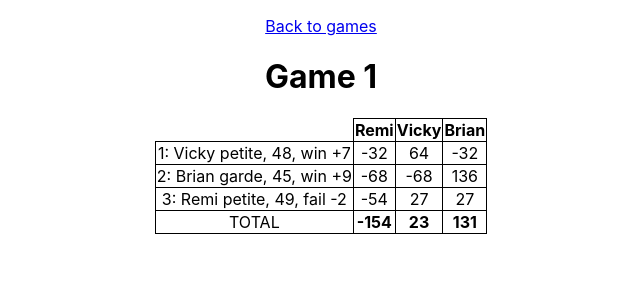
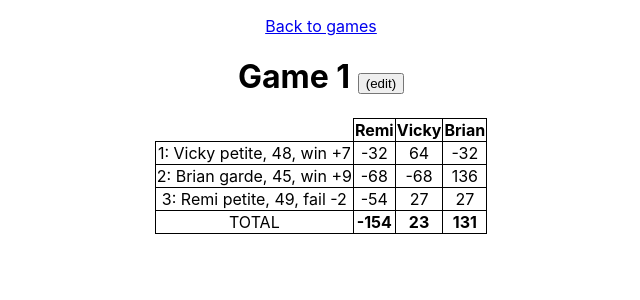
Before and after one commit to remram44/tarot-score, a React (Create React App) app: page /1 in a window 1280 px wide. Shown: the top 300 px of the page, without its empty margins (319-959 px from the left). Built offline with nearby package versions, Linux system fonts and the light colour scheme; the HTML template or start-up script is replaced by a standard one.

Commit message:
Implement renaming games

```diff
--- a/src/GameView.tsx
+++ b/src/GameView.tsx
@@ -133,6 +133,27 @@ export class GameView extends React.PureComponent<GameViewProps, GameViewState>
     }
   }
 
+  rename() {
+    const {gameInfo} = this.state;
+    if(!gameInfo) {
+      return;
+    } else {
+      const {game} = gameInfo;
+      const newName = prompt("New name", game.name);
+      if(newName && newName !== game.name) {
+        (async () => {
+          await this.props.database.renameGame(game.id, newName);
+          this.setState({
+            gameInfo: {
+              ...gameInfo,
+              game: {...game, name: newName},
+            },
+          });
+        })();
+      }
+    }
+  }
+
   renderRound(round: Round) {
     const {gameInfo} = this.state;
     if(!gameInfo) {
@@ -169,7 +190,7 @@ export class GameView extends React.PureComponent<GameViewProps, GameViewState>
       return (
         <>
           <p><Link to="/">Back to games</Link></p>
-          <h1>{gameInfo.game.name}</h1>
+          <h1>{gameInfo.game.name} <button onClick={() => this.rename()}>(edit)</button></h1>
           <table className="scores">
             <thead>
               <tr>
--- a/src/db.ts
+++ b/src/db.ts
@@ -116,6 +116,7 @@ export class Database {
       ['games', 'game_players', 'rounds'],
       'readonly',
     );
+    // Get game
     const game = await this._getGame(transaction, id);
     if(game === null) {
       return null;
@@ -135,6 +136,24 @@ export class Database {
       games.add({name: "New Game", created: new Date(), modified: new Date()}).onsuccess = (event) => {
         const gameId = (event.target as unknown as {result: number}).result;
         accept(gameId);
+      };
+    });
+  }
+
+  async renameGame(id: number, name: string): Promise<void> {
+    const transaction = this.idb.transaction(['games'], 'readwrite');
+    const games = transaction.objectStore('games');
+    return new Promise((accept, reject) => {
+      games.get(id).onsuccess = (event) => {
+        const game = (event.target as unknown as {result: Game}).result;
+        if(!game) {
+          reject(new Error("No such game"));
+        } else {
+          game.name = name;
+          games.put(game).onsuccess = () => {
+            accept();
+          };
+        }
       };
     });
   }
```
